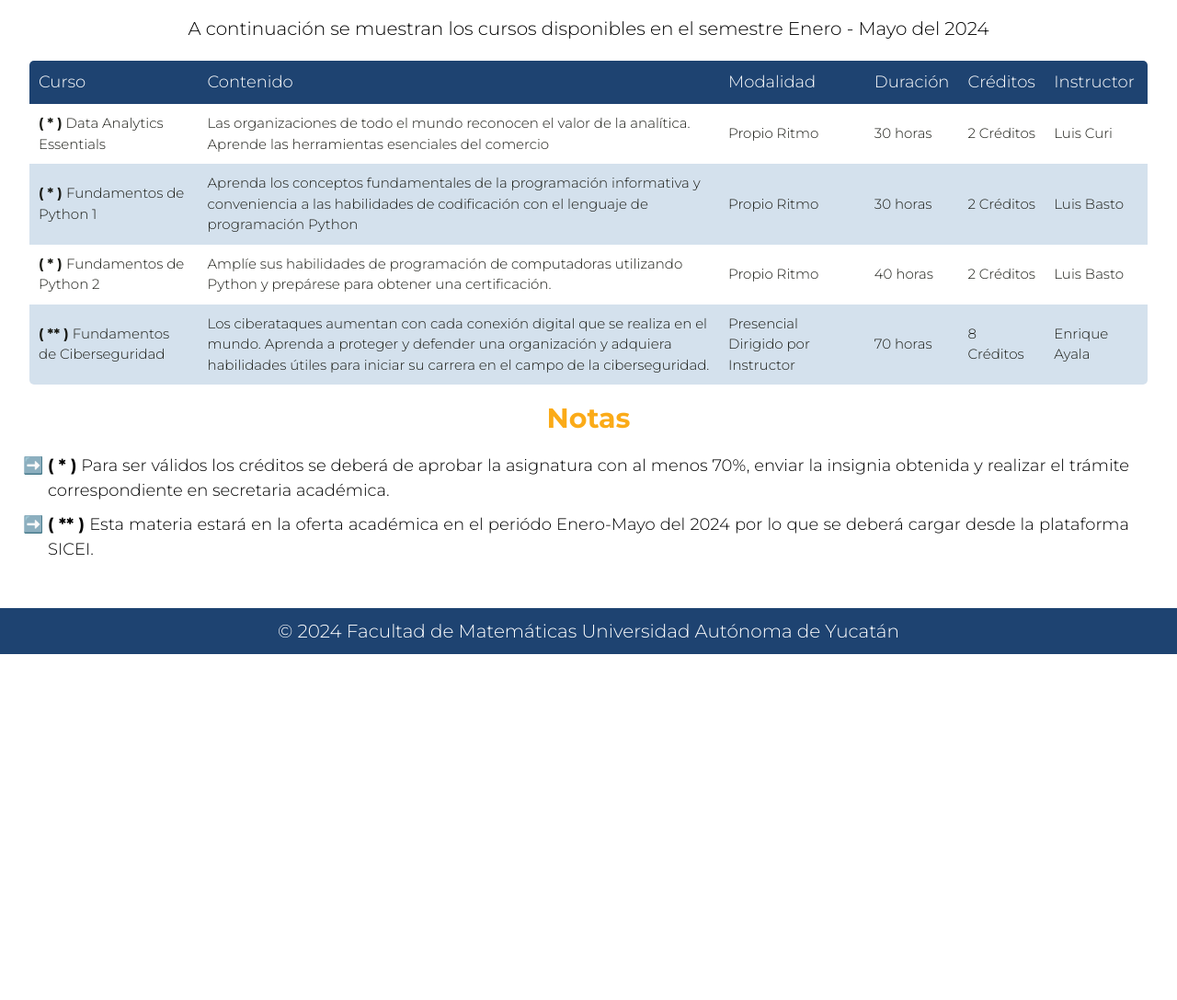
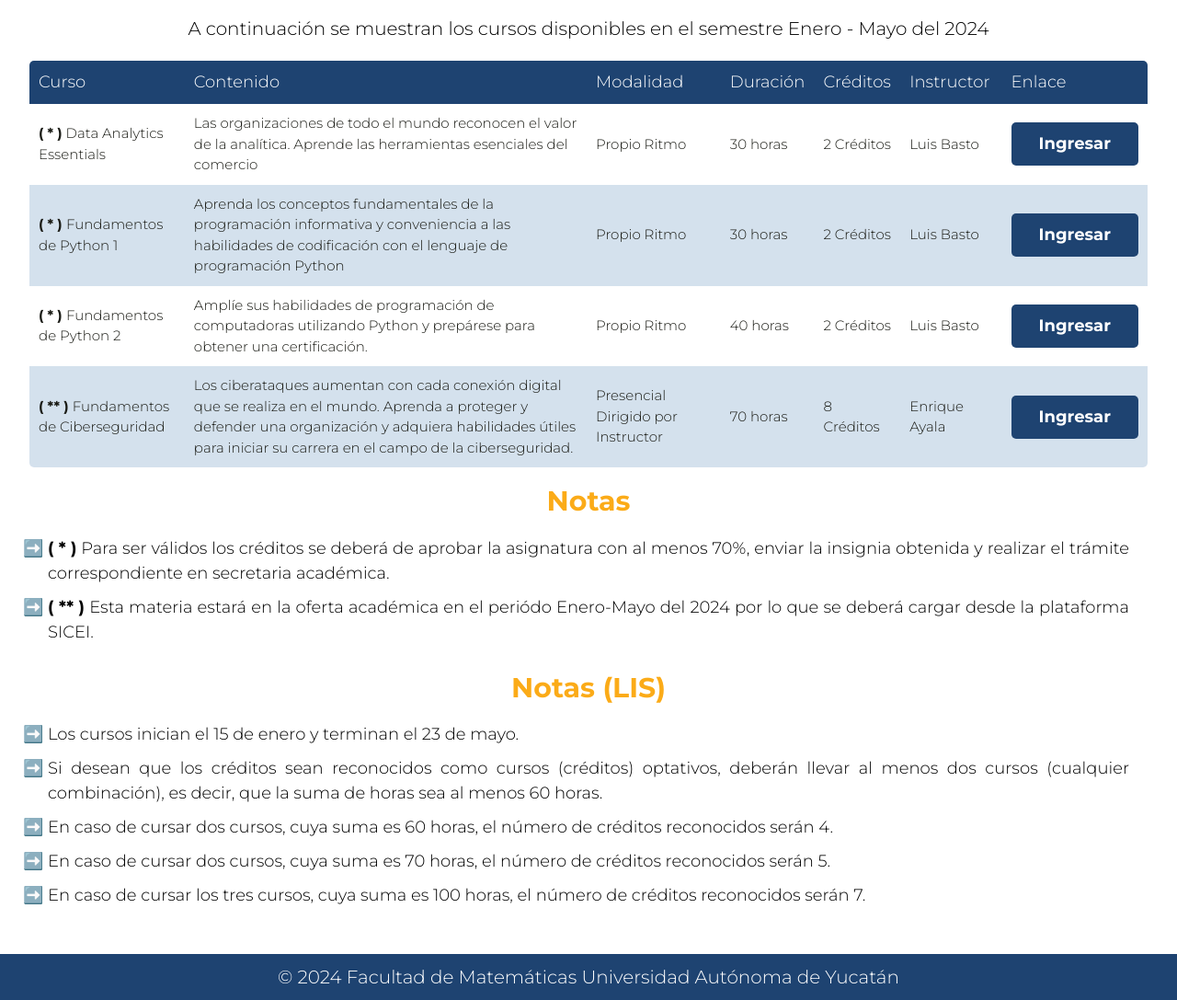
Before and after one commit to AcademiaCiscoFmat/PaginaCiscoFmat, a website: page proximos-cursos.html in a window 1280 px wide. Shown: the part 120-1207 px from the top of the page at 92% size. Before the commit the page ends 831 px from the top, so only its background shows below. Drawn offline with Linux system fonts and the light colour scheme.

Commit message:
Se agregaron notas y enlaces de cursos

```diff
--- a/proximos-cursos.html
+++ b/proximos-cursos.html
@@ -64,12 +64,12 @@
               2 Créditos
             </td>
             <td class="table__dato table__dato--tbody texto texto--delgado">
-              Luis Curi
+              Luis Basto
             </td>
             <td class="table__dato table__dato--tbody texto">
               <a
                 target="_blank"
-                href="https://skillsforall.com/es/course/data-analytics-essentials?courseLang=en-US"
+                href="https://skillsforall.com/course/data-analytics-essentials?courseLang=en-US&instance_id=8968e355-7906-4a65-9fcb-6c6736db52b6"
                 class="enlace table__enlace"
                 >Ingresar</a
               >
@@ -99,7 +99,7 @@
             <td class="table__dato table__dato--tbody texto texto--delgado">
               <a
                 target="_blank"
-                href="https://skillsforall.com/es/course/python-essentials-1?courseLang=es-XL"
+                href="https://skillsforall.com/course/python-essentials-1?courseLang=en-US&instance_id=aaa466ea-329a-4d27-8f70-c3ea098d63c4"
                 class="enlace table__enlace"
                 >Ingresar</a
               >
@@ -128,7 +128,7 @@
             <td class="table__dato table__dato--tbody texto texto--delgado">
               <a
                 target="_blank"
-                href="https://skillsforall.com/es/course/python-essentials-2?courseLang=es-XL"
+                href="https://skillsforall.com/course/python-essentials-2?courseLang=en-US&instance_id=f5d1ad7c-da3d-4985-80a6-38a55529a71d"
                 class="enlace table__enlace"
                 >Ingresar</a
               >
@@ -172,6 +172,15 @@
         <li class="texto texto--delgado notas__nota"><span class="texto--negrita">( * )</span> Para ser válidos los créditos se deberá de aprobar la asignatura con al menos 70%, enviar la insignia obtenida y realizar el trámite correspondiente en secretaria académica.</li>
         <li class="texto texto--delgado notas__nota"><span class="texto--negrita">( ** )</span> Esta materia estará en la oferta académica en el periódo Enero-Mayo del 2024 por lo que se deberá cargar desde la plataforma SICEI.</li>
       </ul>
+      <h3 class="seccion-titulo letra-amarilla">Notas (LIS)</h3>
+      <ul class="notas__lista">
+        <li class="texto texto--delgado notas__nota">Los cursos inician el 15 de enero y terminan el 23 de mayo.</li>
+        <li class="texto texto--delgado notas__nota">Si desean que los créditos sean reconocidos como cursos (créditos) optativos, deberán llevar al menos dos cursos (cualquier combinación), es decir, que la suma de horas sea al menos 60 horas.</li>
+        <li class="texto texto--delgado notas__nota">
+          En caso de cursar dos cursos, cuya suma es 60 horas, el número de créditos reconocidos serán 4.</li>
+        <li class="texto texto--delgado notas__nota">En caso de cursar dos cursos, cuya suma es 70 horas, el número de créditos reconocidos serán 5.</li>
+        <li class="texto texto--delgado notas__nota">En caso de cursar los tres cursos, cuya suma es 100 horas, el número de créditos reconocidos serán 7.</li>
+      </ul>
     </section>
     <footer class="footer">
       <p class="footer__texto texto">
--- a/src/scss/pages/proximos-cursos/_tabla.scss
+++ b/src/scss/pages/proximos-cursos/_tabla.scss
@@ -28,8 +28,7 @@
       color: v.$negro;
       font-size: 1.5rem;
     }
-    &:nth-child(2),
-    &:nth-child(7) {
+    &:nth-child(2){
       display: none;
     }
     @include m.desktop {
```
Also changed, not shown: public/build/css/app.css, 1 other file.
